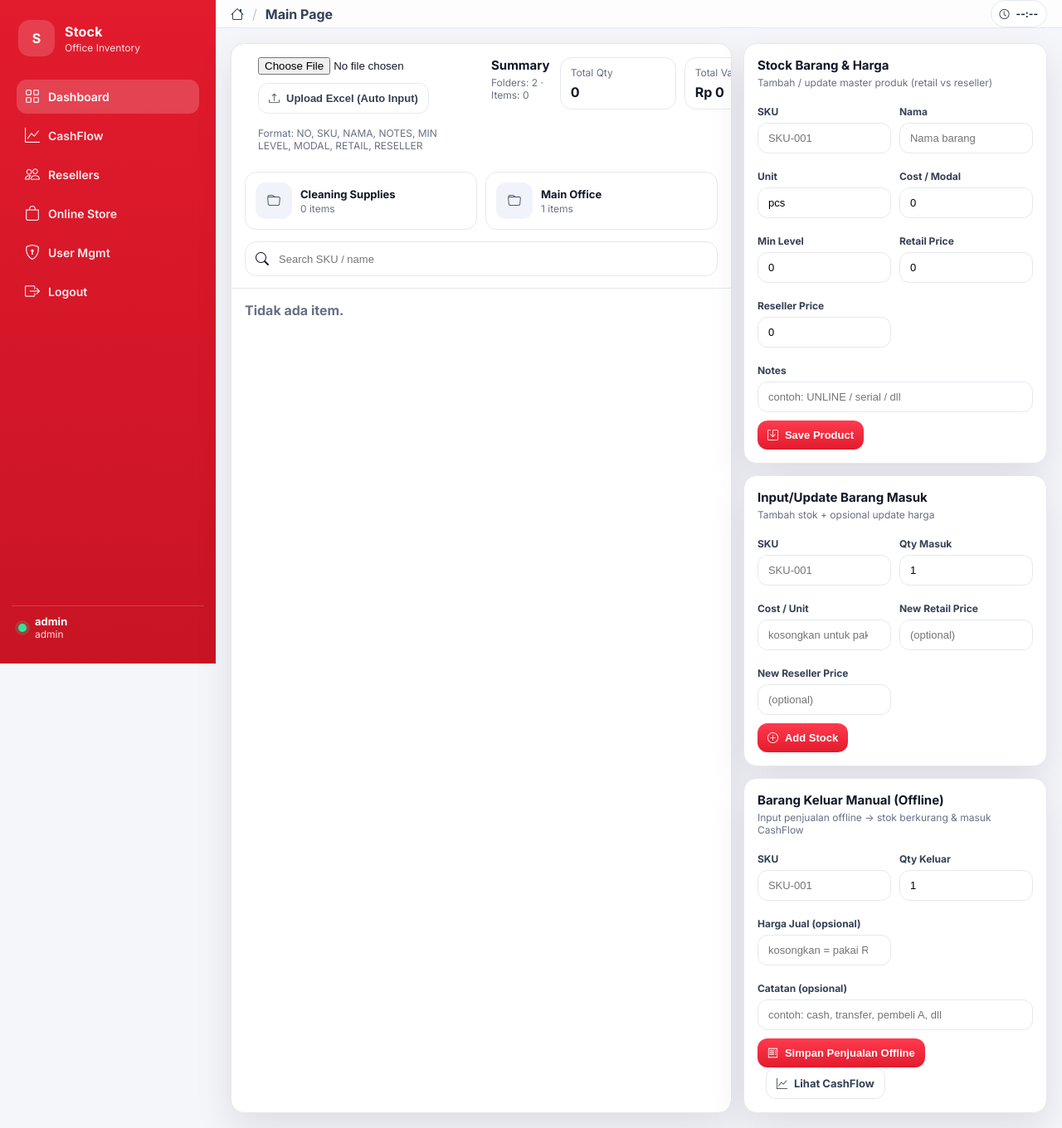
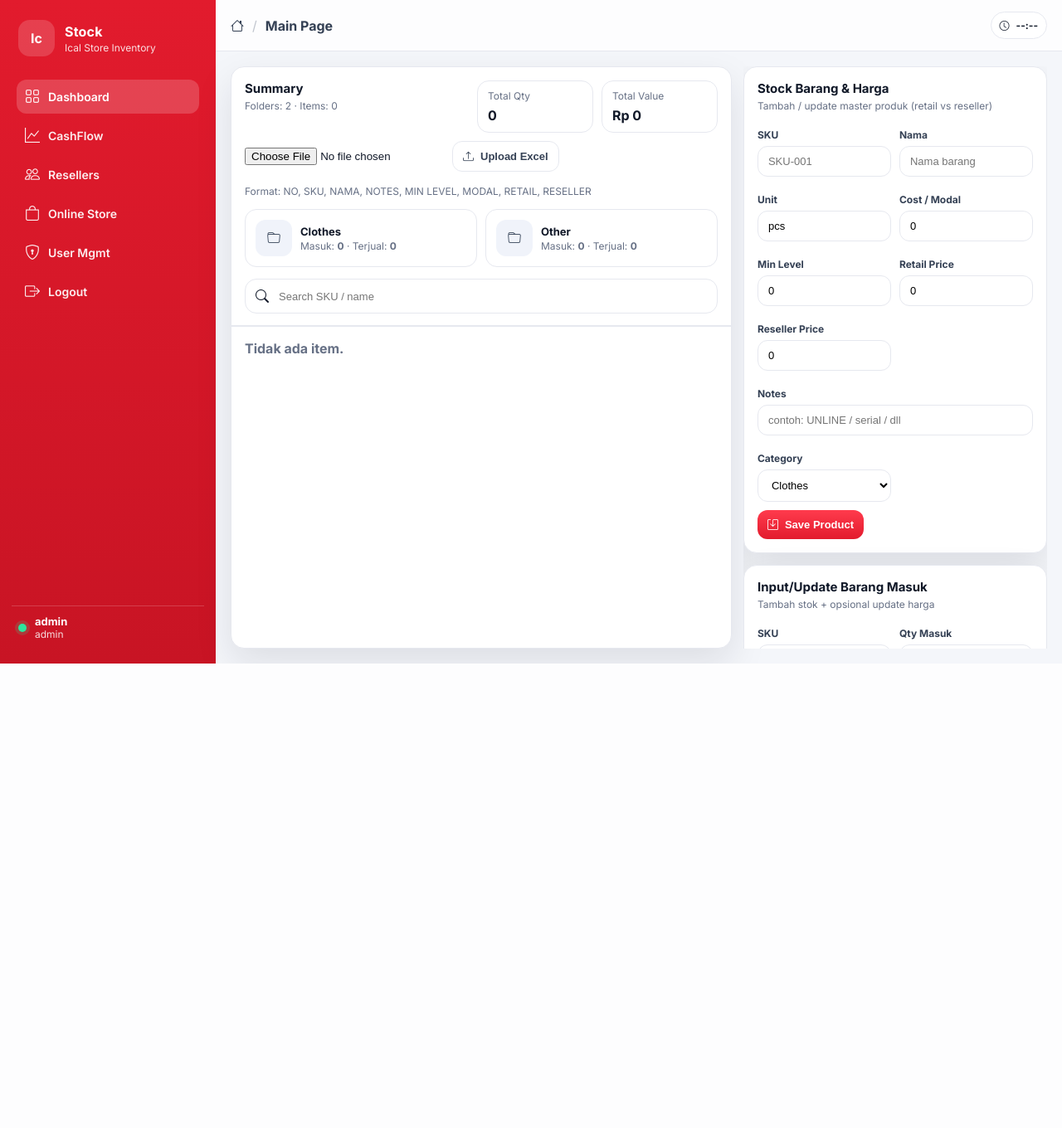
Before and after one commit to nandamiftahul/icalstore, a Flask app: page / in a window 1280 px wide. Shown: the whole page at 83% size. After the commit the page ends 800 px from the top, so only its background shows below. Run offline with Flask 3, Linux system fonts and the light colour scheme; a user stored in the database is signed in; data that the repository does not hold is empty; parts of the project's set-up code (start-up, migrations or seed data) failed here and were passed over.

Commit message:
update main

```diff
--- a/app.py
+++ b/app.py
@@ -18,7 +18,8 @@ from dotenv import load_dotenv
 load_dotenv()
 
 from datetime import datetime, timedelta
-from sqlalchemy import func
+from sqlalchemy import func, text
+
 
 from openpyxl import load_workbook
 from werkzeug.utils import secure_filename
@@ -32,6 +33,7 @@ def create_app():
 
     with app.app_context():
         db.create_all()
+        ensure_schema()
         seed_admin_if_empty()
 
     return app
@@ -61,6 +63,27 @@ def require_admin():
 def gen_ref(prefix="TRX"):
     s = "".join(random.choices(string.ascii_uppercase + string.digits, k=6))
     return f"{prefix}-{datetime.utcnow().strftime('%y%m%d')}-{s}"
+
+def ensure_schema():
+    """
+    Auto schema patch (tanpa alembic):
+    - memastikan kolom products.category ada
+    - aman dipanggil berulang
+    """
+    with db.engine.begin() as conn:
+        # cek kolom category di tabel products
+        col_exists = conn.execute(text("""
+            SELECT 1
+            FROM information_schema.columns
+            WHERE table_name='products' AND column_name='category'
+            LIMIT 1
+        """)).scalar()
+
+        if not col_exists:
+            conn.execute(text("""
+                ALTER TABLE products
+                ADD COLUMN category VARCHAR(80) NOT NULL DEFAULT 'Clothes'
+            """))
 
 
 app = create_app()
@@ -102,6 +125,7 @@ def logout():
 # -------------------------
 # DASHBOARD
 # -------------------------
+
 @app.get("/")
 @login_required
 def dashboard():
@@ -117,17 +141,48 @@ def dashboard():
 
     totals = {
         "product_count": Product.query.count(),
-        "total_qty": db.session.query(db.func.coalesce(db.func.sum(Product.stock_qty), 0)).scalar(),
+        "total_qty": db.session.query(func.coalesce(func.sum(Product.stock_qty), 0)).scalar(),
         "total_value": db.session.query(
-            db.func.coalesce(db.func.sum(Product.stock_qty * Product.retail_price), 0)
+            func.coalesce(func.sum(Product.stock_qty * Product.retail_price), 0)
         ).scalar(),
     }
 
-    # folder-like cards (dummy UI like screenshot)
-    folders = [
-        {"name": "Cleaning Supplies", "count": Product.query.count()},
-        {"name": "Main Office", "count": max(1, Product.query.count() // 2)},
-    ]
+    # ====== REAL folder stats: total masuk & total terjual per category ======
+    categories = ["Clothes", "Other"]
+
+    # total barang masuk per category (SUM stock_in.qty)
+    in_rows = (
+        db.session.query(
+            Product.category.label("cat"),
+            func.coalesce(func.sum(StockIn.qty), 0).label("in_qty")
+        )
+        .join(Product, Product.id == StockIn.product_id)
+        .filter(Product.category.in_(categories))
+        .group_by(Product.category)
+        .all()
+    )
+    in_map = {r.cat: int(r.in_qty or 0) for r in in_rows}
+
+    # total barang terjual per category (SUM sale_items.qty)
+    sold_rows = (
+        db.session.query(
+            Product.category.label("cat"),
+            func.coalesce(func.sum(SaleItem.qty), 0).label("sold_qty")
+        )
+        .join(Product, Product.id == SaleItem.product_id)
+        .filter(Product.category.in_(categories))
+        .group_by(Product.category)
+        .all()
+    )
+    sold_map = {r.cat: int(r.sold_qty or 0) for r in sold_rows}
+
+    folders = []
+    for cat in categories:
+        folders.append({
+            "name": cat,
+            "in_qty": in_map.get(cat, 0),
+            "sold_qty": sold_map.get(cat, 0),
+        })
 
     return render_template(
         "dashboard.html",
@@ -136,6 +191,7 @@ def dashboard():
         q=q,
         folders=folders,
     )
+
 
 
 # -------------------------
@@ -147,6 +203,8 @@ def product_upsert():
     sku = (request.form.get("sku") or "").strip()
     name = (request.form.get("name") or "").strip()
     unit = (request.form.get("unit") or "pcs").strip()
+    category = (request.form.get("category") or "Clothes").strip()
+    p.category = category
 
     cost_price = Decimal(request.form.get("cost_price") or "0")  # ✅ tambah
     retail_price = Decimal(request.form.get("retail_price") or "0")
@@ -825,5 +883,6 @@ def upload_products_xlsx():
     return redirect(url_for("dashboard"))
 
 
+
 if __name__ == "__main__":
     app.run(host="0.0.0.0", port=8080, debug=True)
--- a/models.py
+++ b/models.py
@@ -26,6 +26,7 @@ class Product(db.Model):
     unit = db.Column(db.String(30), default="pcs")
     stock_qty = db.Column(db.Integer, nullable=False, default=0)
     cost_price = db.Column(db.Numeric(12, 2), nullable=False, default=0)  # harga modal (default/terakhir)
+    category = db.Column(db.String(80), nullable=False, default="Clothes")
 
     # Harga berbeda: retail vs reseller (default)
     retail_price = db.Column(db.Numeric(12, 2), nullable=False, default=0)
--- a/static/css/app.css
+++ b/static/css/app.css
@@ -120,6 +120,54 @@ b{ font-weight:700; }
   display:grid;
   grid-template-columns: 1.65fr 1fr;
   gap:14px;
+  align-items:start;
+}
+
+/* =========================
+   Dashboard: fixed left panel + scroll inside
+========================= */
+.dashboard-grid > .stock-panel{
+  height: calc(100vh - 62px - 36px); /* topbar height + content padding approx */
+  display:flex;
+  flex-direction:column;
+}
+.dashboard-grid > .stock-panel .card-head{
+  flex:0 0 auto;
+}
+.card-body-scroll{
+  flex:1 1 auto;
+  overflow-y:auto;
+  padding-bottom:14px;
+}
+
+/* search stays visible while scrolling */
+.sticky-subbar{
+  position: sticky;
+  top: 0;
+  z-index: 10;
+  background: var(--card);
+  padding-top: 10px;
+  padding-bottom: 10px;
+  border-bottom: 1px solid var(--border);
+}
+
+/* nicer scrollbar */
+.card-body-scroll::-webkit-scrollbar{ width: 10px; }
+.card-body-scroll::-webkit-scrollbar-thumb{
+  background: rgba(100,116,139,.35);
+  border-radius: 999px;
+}
+.card-body-scroll::-webkit-scrollbar-track{ background: transparent; }
+
+/* upload bar */
+.upload-bar{
+  display:flex;
+  gap:10px;
+  align-items:center;
+  flex-wrap:wrap;
+}
+.upload-file{
+  max-width: 240px;
 }
 
 .stats{ display:flex; gap:10px; }
@@ -234,6 +287,7 @@ b{ font-weight:700; }
   display:inline-flex;
   align-items:center;
   gap:8px;
+  white-space:nowrap;
 }
 .btn.primary{
   background:linear-gradient(180deg, var(--red2), var(--red));
@@ -359,3 +404,66 @@ b{ font-weight:700; }
   .nav-item span{ display:none; }
   .main{ width:100%; }
 }
+
+/* =========================
+   FIX: dashboard columns same height + inner scroll
+   (force override)
+========================= */
+
+/* Pastikan grid stretch ke tinggi yang sama */
+.grid2.dashboard-grid{
+  align-items: stretch !important;
+}
+
+/* Hitung tinggi area konten: 100vh - topbar - padding content */
+:root{
+  --dashH: calc(100vh - 62px - 36px);
+}
+
+/* Kolom kiri: fixed height */
+.grid2.dashboard-grid > .stock-panel{
+  height: var(--dashH) !important;
+  display: flex !important;
+  flex-direction: column !important;
+  overflow: hidden !important;
+}
+
+/* Body kiri: yang scroll hanya dalam panel */
+.grid2.dashboard-grid > .stock-panel .card-body-scroll{
+  flex: 1 1 auto !important;
+  overflow-y: auto !important;
+}
+
+/* Kolom kanan: fixed height + scroll */
+.grid2.dashboard-grid > .stack{
+  height: var(--dashH) !important;
+  overflow-y: auto !important;
+  overflow-x: hidden !important;
+  padding-bottom: 14px;
+}
+
+/* Biar card di kanan tidak “mepet” dan tetap rapi */
+.grid2.dashboard-grid > .stack .card{
+  flex: 0 0 auto;
+}
+
+/* Mobile: balik normal */
+@media (max-width: 980px){
+  :root{ --dashH: auto; }
+  .grid2.dashboard-grid > .stock-panel{ height:auto !important; overflow:visible !important; }
+  .grid2.dashboard-grid > .stack{ height:auto !important; overflow:visible !important; }
+  .grid2.dashboard-grid > .stock-panel .card-body-scroll{ overflow:visible !important; }
+}
+/* Notes column align right */
+.row-side{
+  justify-content: flex-end;
+}
+
+.row-side .note{
+  text-align: right;
+}
+
+.row-side .note-k,
+.row-side .note-v{
+  text-align: right;
+}
--- a/templates/base.html
+++ b/templates/base.html
@@ -14,10 +14,10 @@
   {% if current_user.is_authenticated %}
   <aside class="sidebar">
     <div class="brand">
-      <div class="brand-badge">S</div>
+      <div class="brand-badge">Ic</div>
       <div class="brand-text">
         <div class="brand-title">Stock</div>
-        <div class="brand-sub">Office Inventory</div>
+        <div class="brand-sub">Ical Store Inventory</div>
       </div>
     </div>
 
--- a/templates/dashboard.html
+++ b/templates/dashboard.html
@@ -2,21 +2,12 @@
 {% set title = "Main Page" %}
 {% block content %}
 
-<div class="grid2">
-  <div class="card">
+<div class="grid2 dashboard-grid">
+  <!-- =========================
+       LEFT: Stock List Panel
+  ========================== -->
+  <div class="card stock-panel">
     <div class="card-head">
-<div class="toolbar" style="padding: 0 16px 14px;">
-  <form method="POST" action="{{ url_for('upload_products_xlsx') }}" enctype="multipart/form-data"
-        style="display:flex; gap:10px; align-items:center; flex-wrap:wrap;">
-    <input type="file" name="file" accept=".xlsx" required>
-    <button class="btn ghost" type="submit">
-      <i class="bi bi-upload"></i> Upload Excel (Auto Input)
-    </button>
-    <div class="hint" style="margin:0;">
-      Format: NO, SKU, NAMA, NOTES, MIN LEVEL, MODAL, RETAIL, RESELLER
-    </div>
-  </form>
-</div>
       <div>
         <div class="card-title">Summary</div>
         <div class="card-sub">Folders: {{ folders|length }} · Items: {{ totals.product_count }}</div>
@@ -33,45 +24,73 @@
       </div>
     </div>
 
+    <!-- ✅ Scrollable body -->
+    <div class="card-body-scroll">
+      <!-- Upload Excel -->
+      <div class="toolbar">
+        <form method="POST" action="{{ url_for('upload_products_xlsx') }}"
+              enctype="multipart/form-data"
+              class="upload-bar">
+          <input class="upload-file" type="file" name="file" accept=".xlsx" required>
+          <button class="btn ghost" type="submit">
+            <i class="bi bi-upload"></i> Upload Excel
+          </button>
+          <div class="hint">
+            Format: NO, SKU, NAMA, NOTES, MIN LEVEL, MODAL, RETAIL, RESELLER
+          </div>
+        </form>
+      </div>
+
+      <!-- Folder cards -->
       <div class="folders">
         {% for f in folders %}
         <div class="folder">
           <div class="folder-ico"><i class="bi bi-folder"></i></div>
           <div>
             <div class="folder-name">{{ f.name }}</div>
-          <div class="folder-sub">{{ f.count }} items</div>
+            <div class="folder-sub">
+              Masuk: <b>{{ f.in_qty }}</b> · Terjual: <b>{{ f.sold_qty }}</b>
+            </div>
           </div>
         </div>
         {% endfor %}
       </div>
 
-    <div class="toolbar">
+      <!-- Sticky search (stays visible while scrolling list) -->
+      <div class="toolbar sticky-subbar">
         <form method="GET" action="{{ url_for('dashboard') }}" class="search">
           <i class="bi bi-search"></i>
           <input name="q" value="{{ q }}" placeholder="Search SKU / name">
         </form>
       </div>
 
-    <div class="list">
+      <!-- List -->
+      <div class="list list-scroll">
         {% for p in products %}
         <div class="row">
           <div class="thumb">
             <div class="thumb-box"><i class="bi bi-box-seam"></i></div>
           </div>
+
           <div class="row-main">
             <div class="row-title">{{ p.name }}</div>
             <div class="row-sub">
-            SKU: <b>{{ p.sku }}</b> · Stock: <b class="{{ 'danger' if p.stock_qty<=p.min_level else '' }}">{{ p.stock_qty }}</b> {{ p.unit }}
+              SKU: <b>{{ p.sku }}</b>
+              · Stock:
+              <b class="{{ 'danger' if p.stock_qty<=p.min_level else '' }}">{{ p.stock_qty }}</b> {{ p.unit }}
               · Min: {{ p.min_level }}
             </div>
+
             <div class="row-meta">
               <span class="tag">Retail: Rp {{ "{:,.0f}".format(p.retail_price) }}</span>
               <span class="tag soft">Reseller: Rp {{ "{:,.0f}".format(p.reseller_price) }}</span>
+              <span class="tag soft">Cost: Rp {{ "{:,.0f}".format(p.cost_price) }}</span>
               <a class="tag link" href="{{ url_for('barcode_png', sku=p.sku) }}" target="_blank">
                 <i class="bi bi-upc-scan"></i> Barcode PNG
               </a>
             </div>
           </div>
+
           <div class="row-side">
             <div class="note">
               <div class="note-k">Notes</div>
@@ -80,13 +99,18 @@
           </div>
         </div>
         {% endfor %}
+
         {% if products|length == 0 %}
           <div class="empty">Tidak ada item.</div>
         {% endif %}
       </div>
     </div>
+  </div>
 
-  <div class="stack">
+  <!-- =========================
+       RIGHT: Forms Stack
+  ========================== -->
+  <div class="stack stack-sticky">
     <div class="card">
       <div class="card-head">
         <div>
@@ -128,6 +152,13 @@
           <label>Notes</label>
           <input name="notes" placeholder="contoh: UNLINE / serial / dll">
         </div>
+        <div>
+          <label>Category</label>
+          <select name="category">
+            <option value="Clothes">Clothes</option>
+            <option value="Other">Other</option>
+          </select>
+        </div>
         <div class="full">
           <button class="btn primary" type="submit"><i class="bi bi-save"></i> Save Product</button>
         </div>
@@ -153,7 +184,8 @@
         </div>
         <div>
           <label>Cost / Unit</label>
-          <input name="cost_per_unit" type="number" step="0.01" placeholder="kosongkan untuk pakai modal default">
+          <input name="cost_per_unit" type="number" step="0.01"
+                 placeholder="kosongkan untuk pakai modal default">
         </div>
         <div>
           <label>New Retail Price</label>
@@ -182,22 +214,18 @@
           <label>SKU</label>
           <input name="sku" placeholder="SKU-001" required>
         </div>
-
         <div>
           <label>Qty Keluar</label>
           <input name="qty" type="number" value="1" min="1" required>
         </div>
-
         <div>
           <label>Harga Jual (opsional)</label>
           <input name="price" type="number" step="0.01" placeholder="kosongkan = pakai Retail Price">
         </div>
-
         <div class="full">
           <label>Catatan (opsional)</label>
           <input name="note" placeholder="contoh: cash, transfer, pembeli A, dll">
         </div>
-
         <div class="full">
           <button class="btn primary" type="submit">
             <i class="bi bi-receipt"></i> Simpan Penjualan Offline
```
Also changed, not shown: other parts of static/css/app.css (+16 -20 lines). Lines whose indentation alone changed are shown as unchanged.
